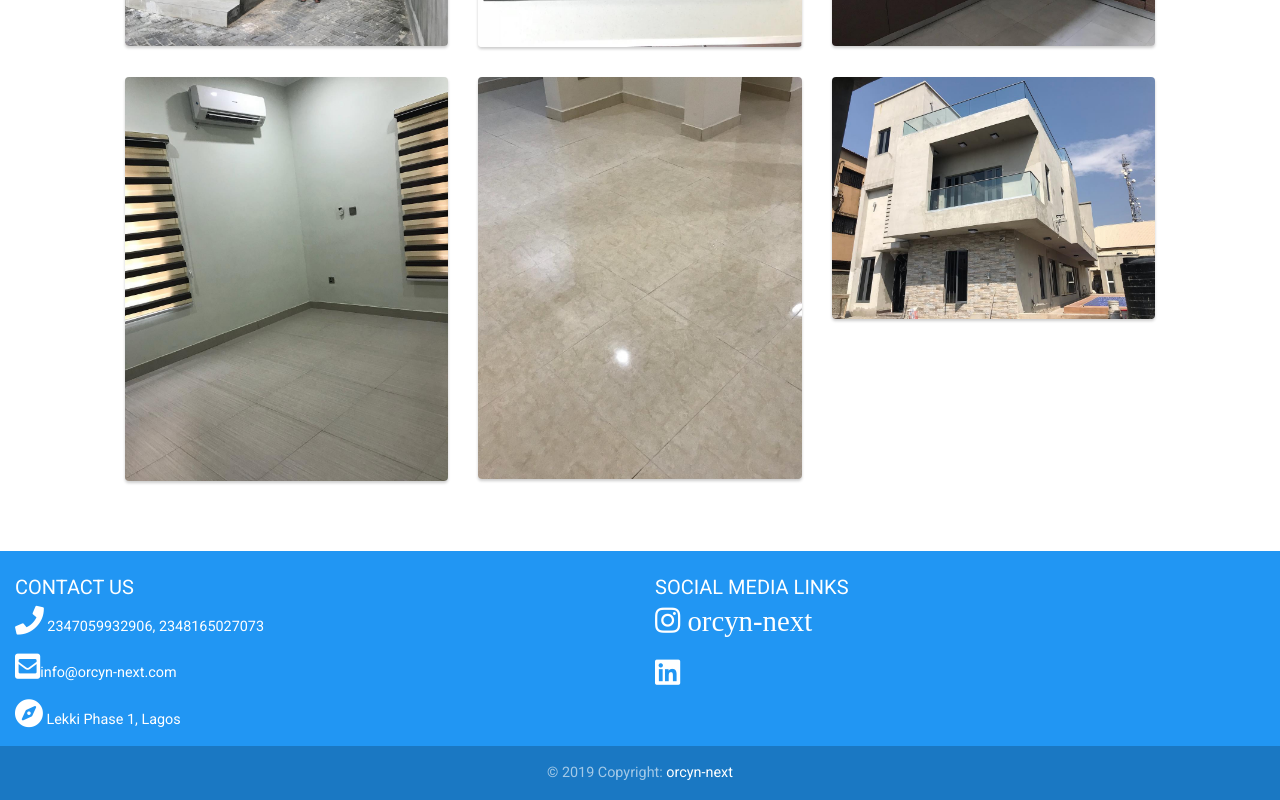
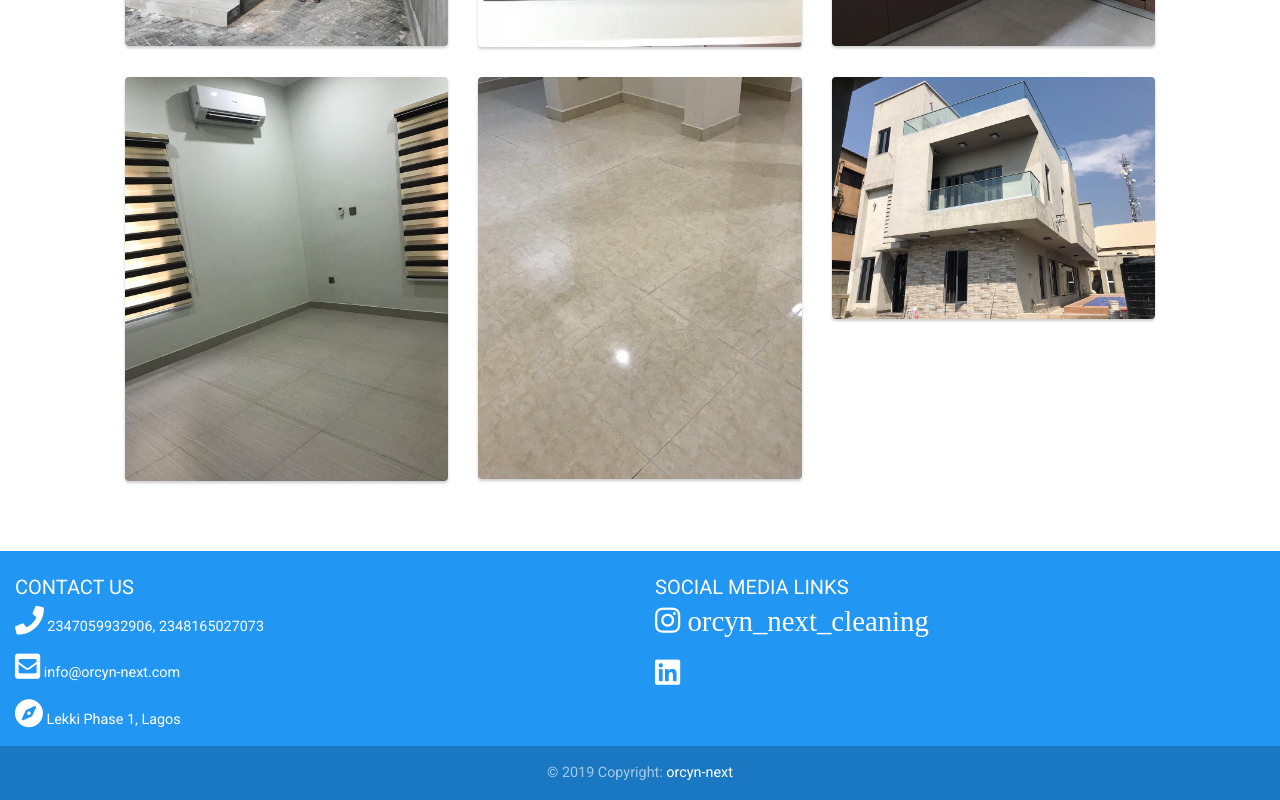
Before and after one commit to ludralph/orcyn, a plain HTML site: page index.html in a window 1280 px wide. Shown: the part 1736-2536 px from the top of the page. Drawn offline with nearby package versions, Linux system fonts and the light colour scheme; some packages are replaced by stand-ins of ours; a script that the page names is missing.

Commit message:
update instagram link

```diff
--- a/index.html
+++ b/index.html
@@ -137,7 +137,7 @@
           <!-- Content -->
           <h5 class="text-uppercase">Contact US</h5>
 		  <p><i class="fas fa-phone fa-2x"></i> 2347059932906, 2348165027073</p>
-		  <p><i class="fas fa-envelope-square fa-2x"></i>info@orcyn-next.com</p>
+		  <p><i class="fas fa-envelope-square fa-2x"></i>   info@orcyn-next.com</p>
 		  <p><i class="fas fa-compass fa-2x"></i> Lekki Phase 1, Lagos</p>
 
         </div>
@@ -153,7 +153,7 @@
 
             <ul class="list-unstyled">
               <li>
-				<a href="https://www.instagram.com/orcyn_next_cleaning/"><i class="fab fa-instagram fa-2x">  orcyn-next</i></a>
+				<a href="https://www.instagram.com/orcyn_next_cleaning/" target="_blank"><i class="fab fa-instagram fa-2x">  orcyn_next_cleaning</i></a>
               </li>
               <br>
               <li>
```
